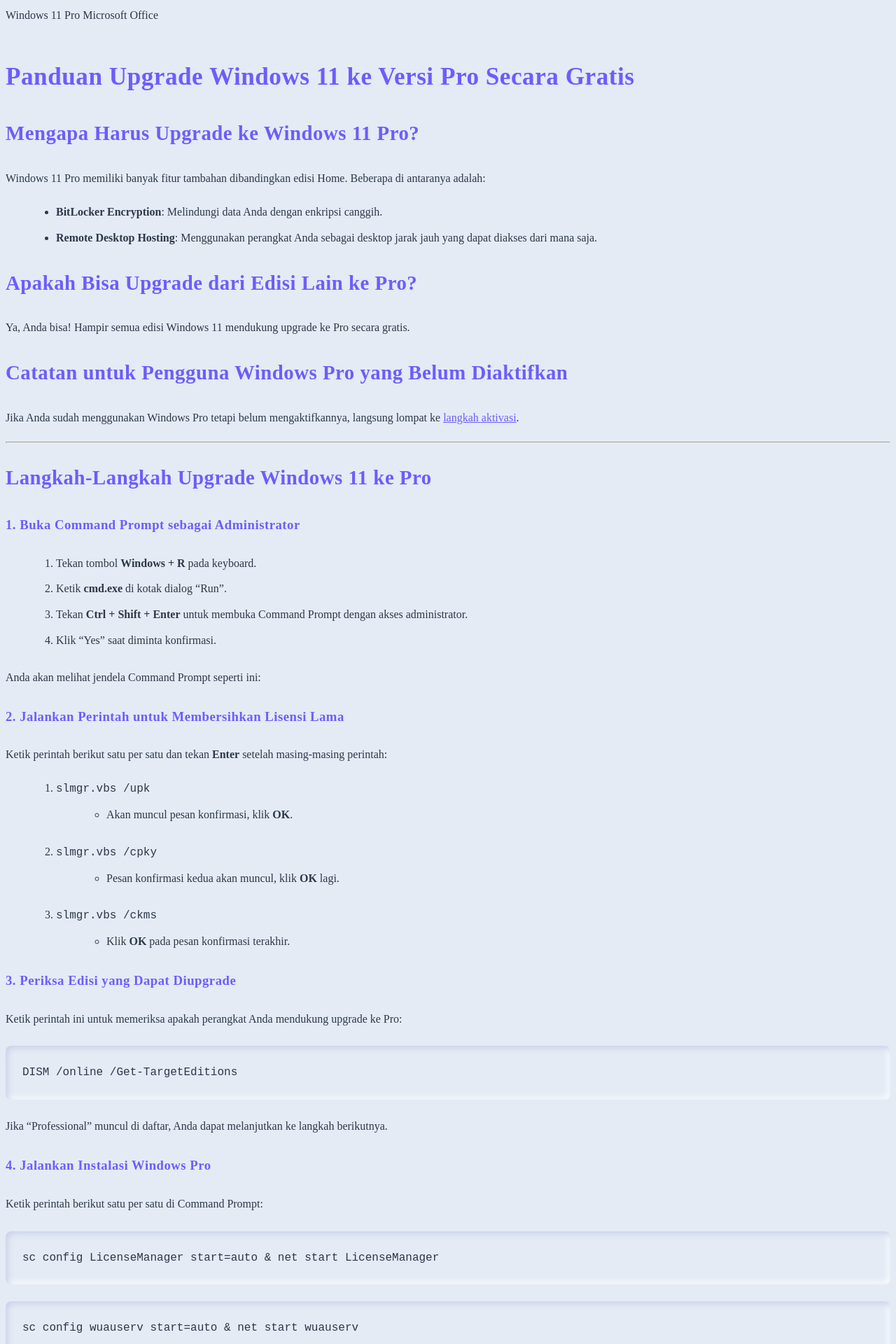
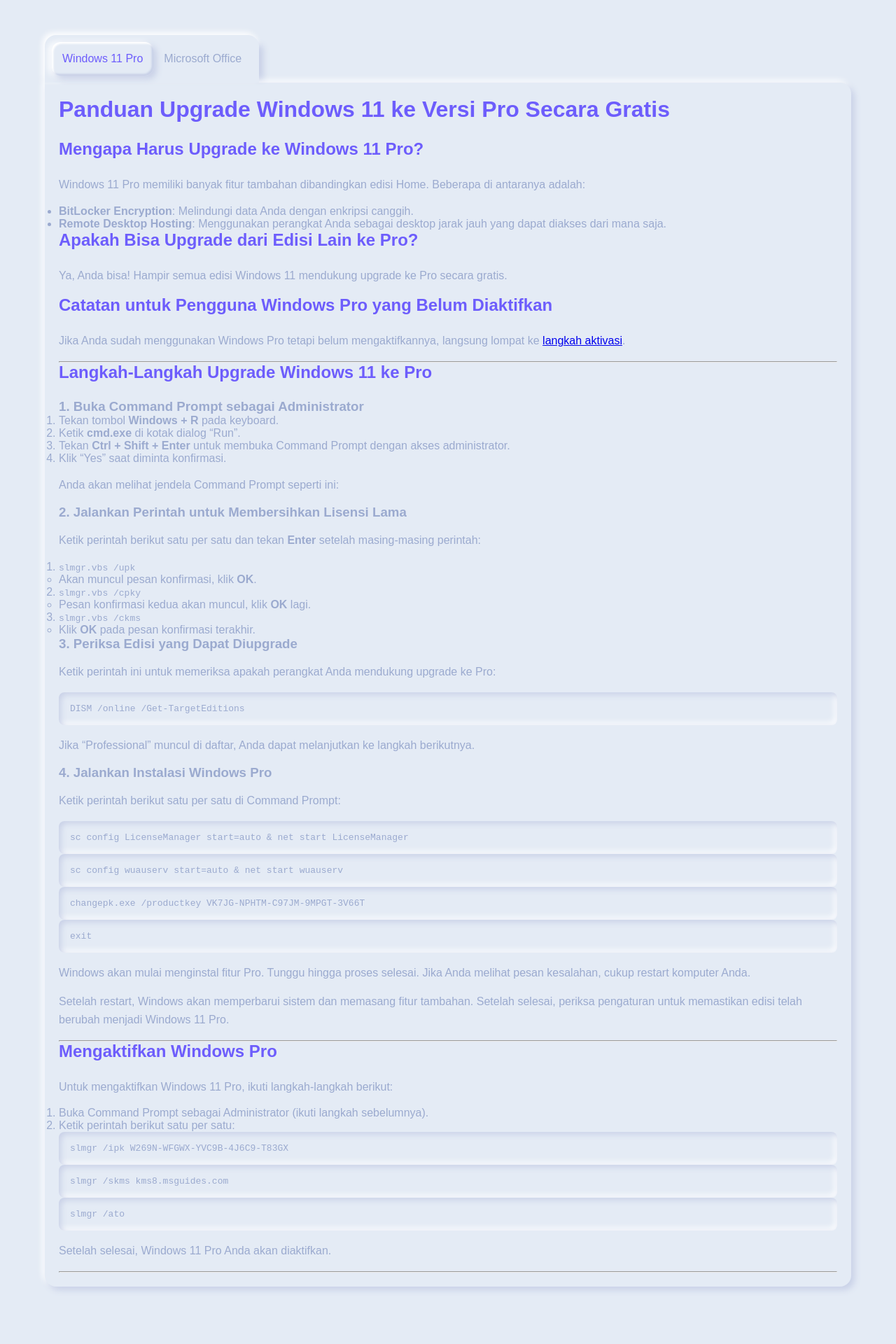
Before and after one commit to hndrapratamaa/Activate-Windows-11-Pro-for-free, a Jekyll site: the page built from index.md, in a window 1280 px wide. Shown: the top 1920 px of the page at 70% size. Built offline with Jekyll 4.4.1, drawn with Linux system fonts in a browser that asks for light colours.

Commit message:
neumorphic.css

```diff
--- a/assets/css/neumorphic.css
+++ b/assets/css/neumorphic.css
@@ -1,82 +1,156 @@
-/* Reset Default Jekyll Style */
-.markdown-body {
-  all: revert !important;
-  font-family: 'Poppins', sans-serif !important;
-}
-
-/* Core Styles */
-:root {
-  --shadow-white: #ffffff;
-  --shadow-gray: #c8d0e7;
-  --bg-gray: #e4ebf5;
-  --text-primary: #2d3748 !important; /* Warna teks lebih gelap */
-  --text-purple: #6d5dfc;
+* {
+	margin: 0;
+	padding: 0;
+	box-sizing: border-box;
 }
 
 body {
-  background: var(--bg-gray) !important;
-  color: var(--text-primary) !important;
-  line-height: 1.8 !important; /* Jarak baris lebih longgar */
-  font-size: 16px !important;
+	display: flex;
+	padding-top: 50px;
+	justify-content: center;
+	font-family: "Poppins", sans-serif;
+	background-color: var(--bg-gray);
+	color: #9baacf;
 }
 
-/* Header Override */
-h1, h2, h3 {
-  color: var(--text-purple) !important;
-  margin: 1.5rem 0 !important;
-  letter-spacing: 0.5px !important;
+:root {
+	--shadow-white: white;
+	--shadow-gray: #c8d0e7;
+	--bg-gray: #e4ebf5;
+	--text-purple: #6d5dfc;
 }
 
-h1 {
-  font-size: 2.2rem !important;
+.tabs {
+	width: 90%;
 }
 
-h2 {
-  font-size: 1.8rem !important;
+.tabs .tabs--nav {
+	position: relative;
+	display: inline-flex;
+	align-items: center;
+	padding: 10px;
+	box-shadow: 1rem 0.3rem 0.6rem -0.6rem var(--shadow-gray),
+		-0.2rem -0.2rem 0.5rem var(--shadow-white);
+	border-radius: 1rem 1rem 0 0;
+	background-color: var(--bg-gray);
 }
 
-/* Paragraph & Text */
-p {
-  margin: 1.2rem 0 !important;
+.tabs .tabs--nav span {
+	padding: 15px;
+	display: block;
+	transition-delay: 0s;
+	transition-duration: 0.5s;
+	border-radius: 0.75rem;
+	cursor: pointer;
 }
 
-/* Code Blocks */
-pre {
-  background: var(--bg-gray) !important;
-  padding: 1.5rem !important;
-  border-radius: 8px !important;
-  box-shadow:
-    inset 0.2rem 0.2rem 0.5rem var(--shadow-gray),
-    inset -0.2rem -0.2rem 0.5rem var(--shadow-white) !important;
-  margin: 1.5rem 0 !important;
+.tabs .tabs--nav span.wait-animation {
+	pointer-events: none;
 }
 
-/* Lists */
-ul, ol {
-  margin-left: 2rem !important;
-  margin-bottom: 1.5rem !important;
+.tabs .tabs--nav span:not(:first-of-type):not(:last-of-type) {
+	margin: 0 10px;
 }
 
-li {
-  margin: 0.5rem 0 !important;
+.tabs .tabs--nav span.active {
+	color: var(--text-purple);
+	transition-delay: 0.25s;
+	transition-duration: 0.5s;
 }
 
-/* Tables */
-table {
-  box-shadow:
-    0.3rem 0.3rem 0.6rem var(--shadow-gray),
-    -0.2rem -0.2rem 0.5rem var(--shadow-white) !important;
-  border-radius: 8px !important;
-  overflow: hidden;
+.tabs .tabs--nav span:not(.active):hover {
+	/* 	box-shadow: inset 0.15em 0.15em 0.15em var(--shadow-white),
+		inset -0.15em -0.15em 0.15em var(--shadow-gray),
+		0.3rem 0.3rem 0.6rem var(--shadow-gray),
+		-0.3rem -0rem 0.6rem var(--shadow-white); */
+	box-shadow: inset 0.2rem 0.2rem 0.5rem var(--shadow-gray),
+		inset -0.2rem -0.2rem 0.5rem var(--shadow-white);
 }
 
-th, td {
-  padding: 1rem !important;
-  background: var(--bg-gray) !important;
+.tabs .tabs--nav .tabs--fx {
+	position: absolute;
+	/* 	box-shadow: inset 0.2rem 0.2rem 0.5rem var(--shadow-gray),
+		inset -0.2rem -0.2rem 0.5rem var(--shadow-white); */
+	box-shadow: inset 0.15em 0.15em 0.15em var(--shadow-white),
+		inset -0.15em -0.15em 0.15em var(--shadow-gray),
+		0.3rem 0.3rem 0.6rem var(--shadow-gray),
+		-0.3rem -0rem 0.6rem var(--shadow-white);
+	border-radius: 0.75rem;
+	opacity: 0;
 }
 
-/* Links */
-a {
-  color: var(--text-purple) !important;
-  text-decoration: underline !important;
+.tabs .tabs--content {
+	padding: 20px;
+	box-shadow: 0.3rem 0.3rem 0.6rem var(--shadow-gray),
+		-0.2rem -0.2rem 0.5rem var(--shadow-white);
+	border-radius: 0 1rem 1rem 1rem;
+	background-color: var(--bg-gray);
 }
+
+.tabs .tabs--content h2 {
+	color: var(--text-purple);
+}
+
+.social-media {
+	position: fixed;
+	bottom: 15px;
+	right: 15px;
+	display: flex;
+}
+
+.social-media > * {
+	width: 60px;
+	height: 60px;
+	background-color: var(--bg-gray);
+	display: flex;
+	justify-content: center;
+	align-items: center;
+	text-decoration: none;
+	font-size: 24px;
+	box-shadow: inset 0.15em 0.15em 0.15em var(--shadow-white),
+		inset -0.15em -0.15em 0.15em var(--shadow-gray),
+		0.3rem 0.3rem 0.6rem var(--shadow-gray),
+		-0.3rem -0rem 0.6rem var(--shadow-white);
+	border-radius: 50%;
+	margin: 5px;
+	transition: 0.3s;
+}
+
+.social-media > *:hover {
+	transform: translateY(-5px);
+}
+
+.fa-twitter {
+	color: #19a9dd;
+}
+
+.fa-github,
+.fa-codepen {
+	color: #010101;
+}
+
+.fa-linkedin {
+	color: #19a9dd;
+}
+
+.fa-instagram {
+	color: #ff0066;
+}
+
+.tabs--content h1, .tabs--content h2 {
+    color: var(--text-purple);
+    margin-bottom: 1.5rem;
+}
+
+.tabs--content p {
+    line-height: 1.6;
+    margin: 1rem 0;
+}
+
+.tabs--content pre {
+    background: var(--bg-gray);
+    padding: 1rem;
+    border-radius: 0.5rem;
+    box-shadow: inset 0.2rem 0.2rem 0.5rem var(--shadow-gray),
+                inset -0.2rem -0.2rem 0.5rem var(--shadow-white);
+}
```
